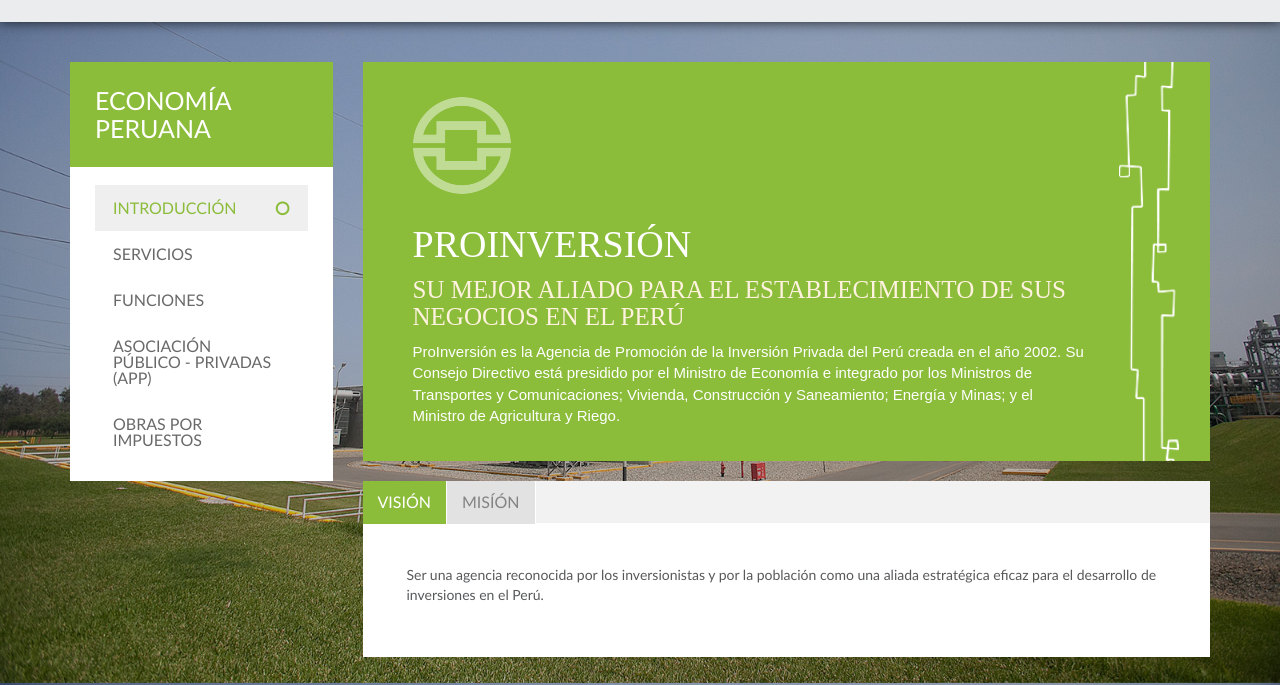
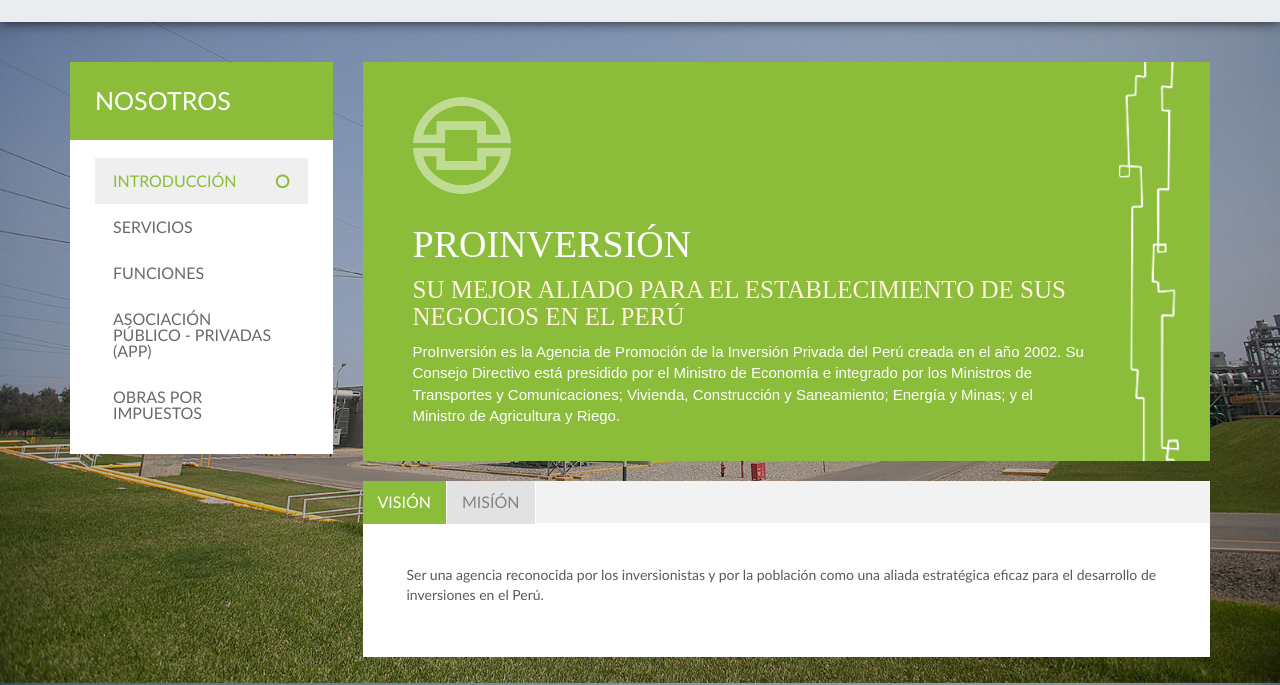
Before and after one commit to elvisss/proinversion, a website: page app/nosotros.html in a window 1280 px wide. Shown: the part 122-807 px from the top of the page. Drawn offline with Linux system fonts and the light colour scheme; a web font is replaced by a local one.

Commit message:
fixed texts

```diff
--- a/app/nosotros.html
+++ b/app/nosotros.html
@@ -79,7 +79,7 @@
               <aside id="sidebar">
                 <div class="box-sidebar">
                   <div class="top-sidebar">
-                    <h3>ECONOMÍA<br /><span>PERUANA</span></h3>
+                    <h3>NOSOTROS</h3>
                   </div>
                   <div class="body-sidebar">
                     <ul class="list-categories" role="tablist">
```
Also changed, not shown: app/economia.html (+1 -1 lines), app/lineamiento.html (+1 -1 lines).
